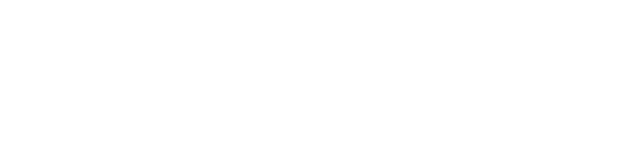
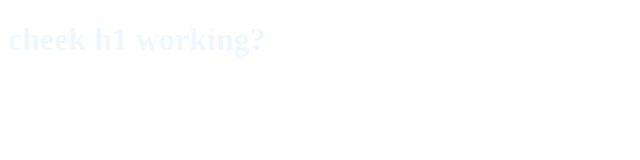
Before and after one commit to asaduzzaman2189/food-network, a plain HTML site: page index.html in a window 1280 px wide. Shown: the full height of the page, 0-640 px from the left. Drawn offline with Linux system fonts and the light colour scheme.

Commit message:
cheek index html and style css

```diff
--- a/index.html
+++ b/index.html
@@ -10,7 +10,7 @@
 </head>
 
 <body>
-
+    <h1>cheek h1 working?</h1>
 </body>
 
 </html>
--- a/style.css
+++ b/style.css
@@ -0,0 +1,3 @@
+h1{
+    color: aliceblue;
+}
```
